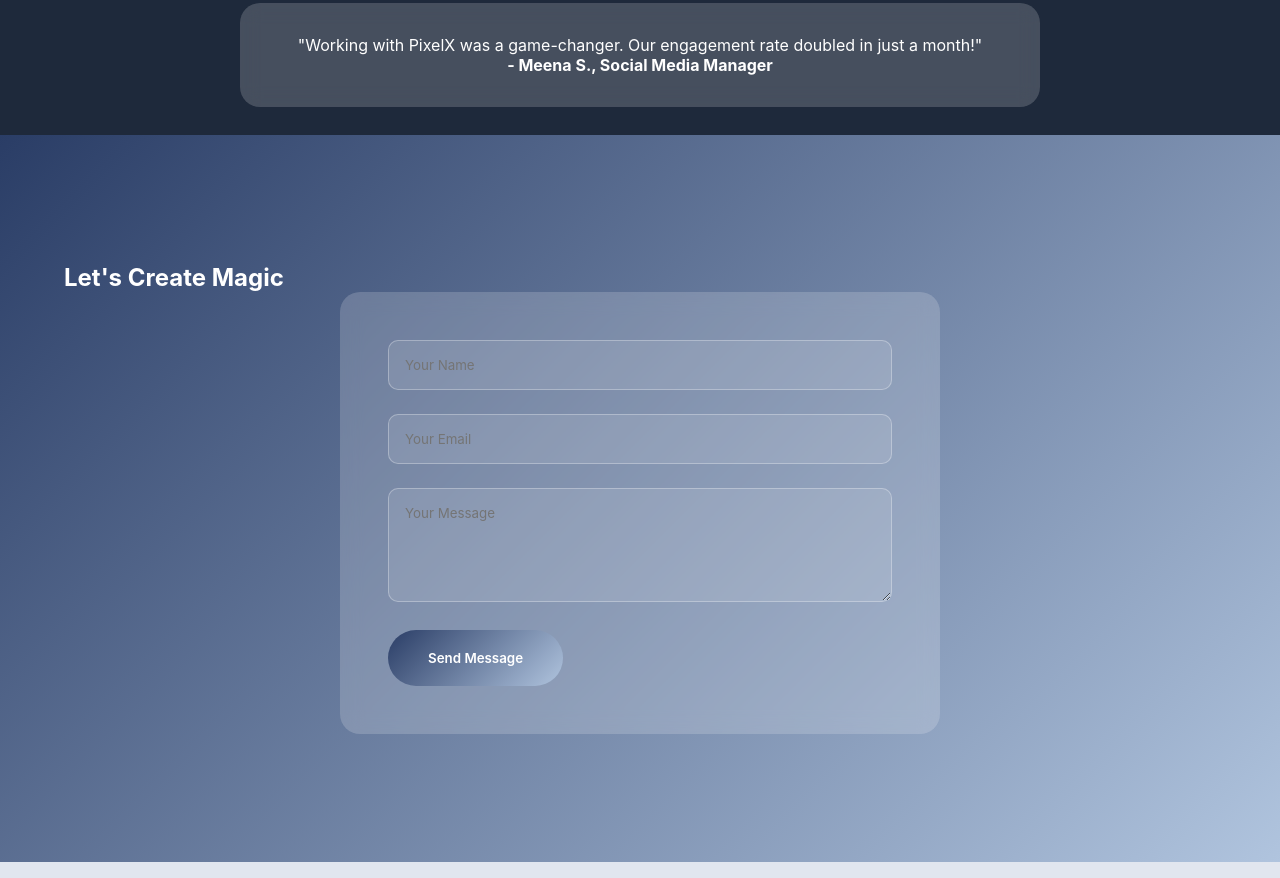
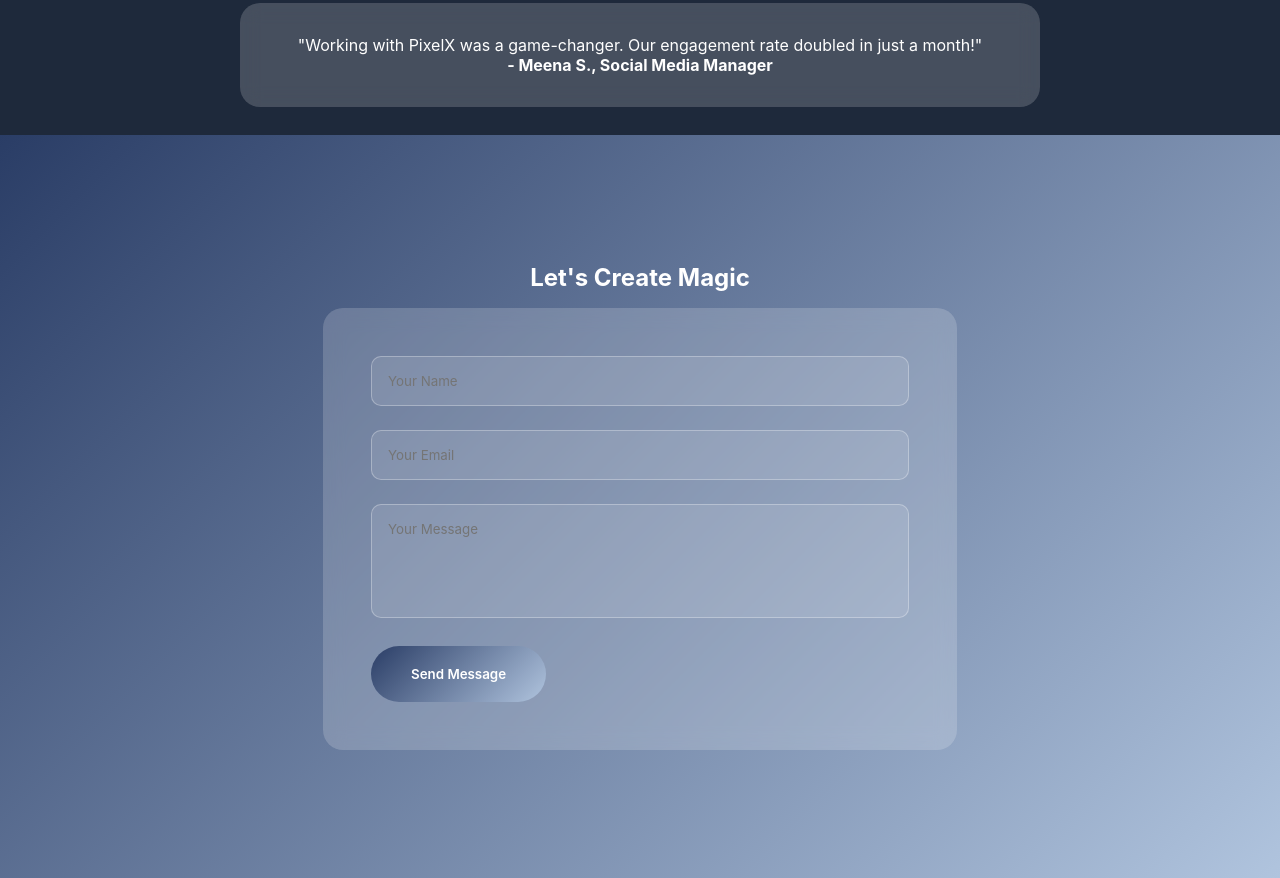
Before and after one commit to TheAdnan005/PixelX, a plain HTML site: page index.html in a window 1280 px wide. Shown: the part 3970-4848 px from the top of the page. Drawn offline with nearby package versions, Linux system fonts and the light colour scheme.

Commit message:
minor alignment change

```diff
--- a/index.html
+++ b/index.html
@@ -224,7 +224,7 @@
 
     <!-- Contact Section -->
     <section class="contact" id="contact">
-        <h2 data-aos="fade-up">Let's Create Magic</h2>
+        <h2 data-aos="fade-up magic ">Let's Create Magic</h2>
         <form class="contact-form" data-aos="zoom-in">
             <div class="form-group">
                 <input type="text" placeholder="Your Name" required>
@@ -235,7 +235,7 @@
             <div class="form-group">
                 <textarea placeholder="Your Message" rows="5" required></textarea>
             </div>
-            <button type="submit" class="cta-btn">Send Message</button>
+            <button type="submit" class=" magic-btn cta-btn">Send Message</button>
         </form>
     </section>
 
--- a/styles.css
+++ b/styles.css
@@ -255,15 +255,23 @@ a.cta-btn {
   z-index: 1;
 }
 
+textarea{
+  resize: none;
+}
 /* Contact Form */
 .contact {
+  gap: 16px;
+  display: flex;
+  flex-direction: column;
   padding: 8rem 5%;
   background: var(--gradient);
   color: white;
+  align-items: center;
+  justify-content: flex-start;
 }
 
 .contact-form {
-  max-width: 600px;
+  min-width: 55%;
   margin: 0 auto;
   background: var(--glass);
   padding: 3rem;
```
Also changed, not shown: payment-success.html (+4 -0 lines).
